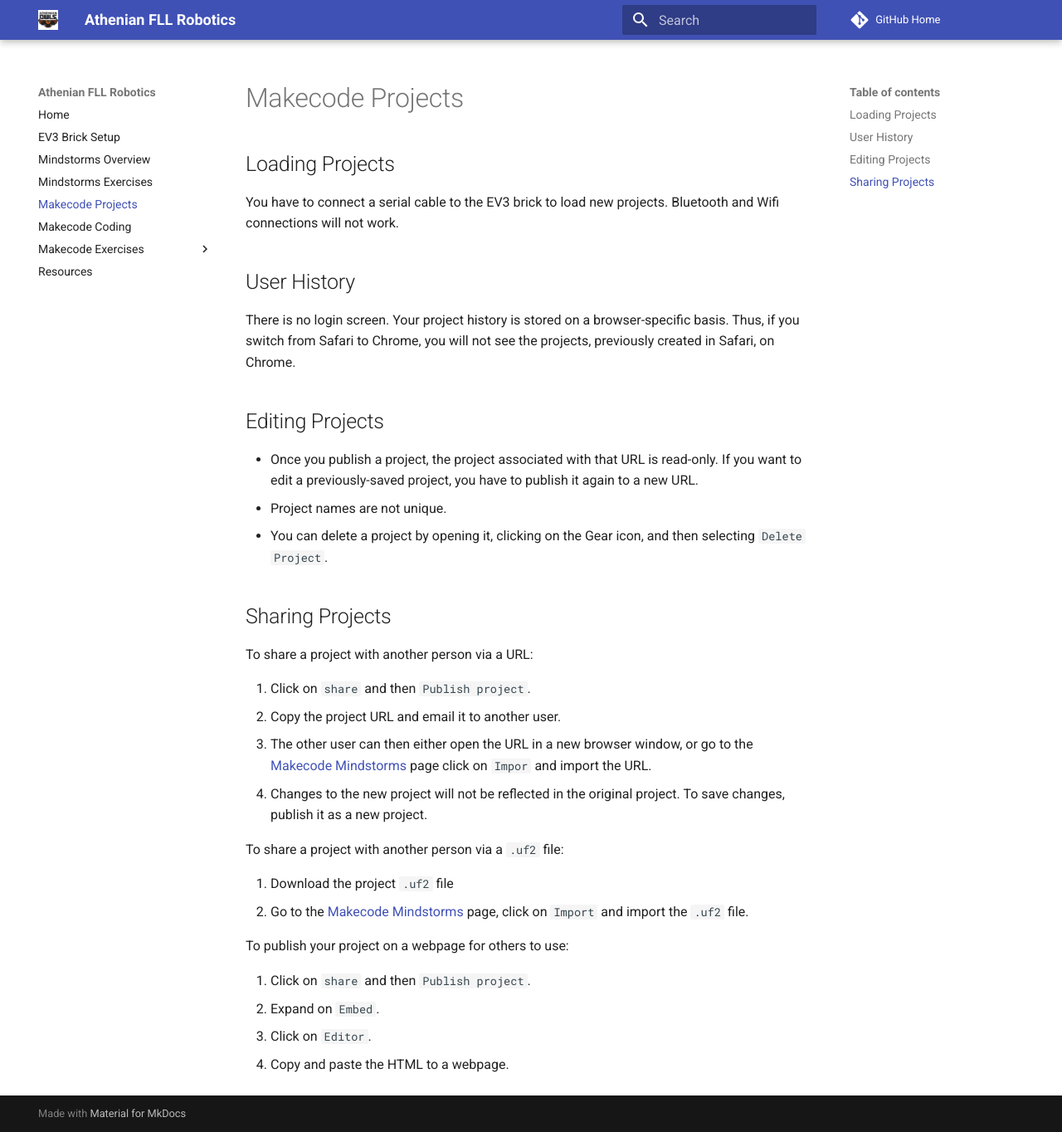
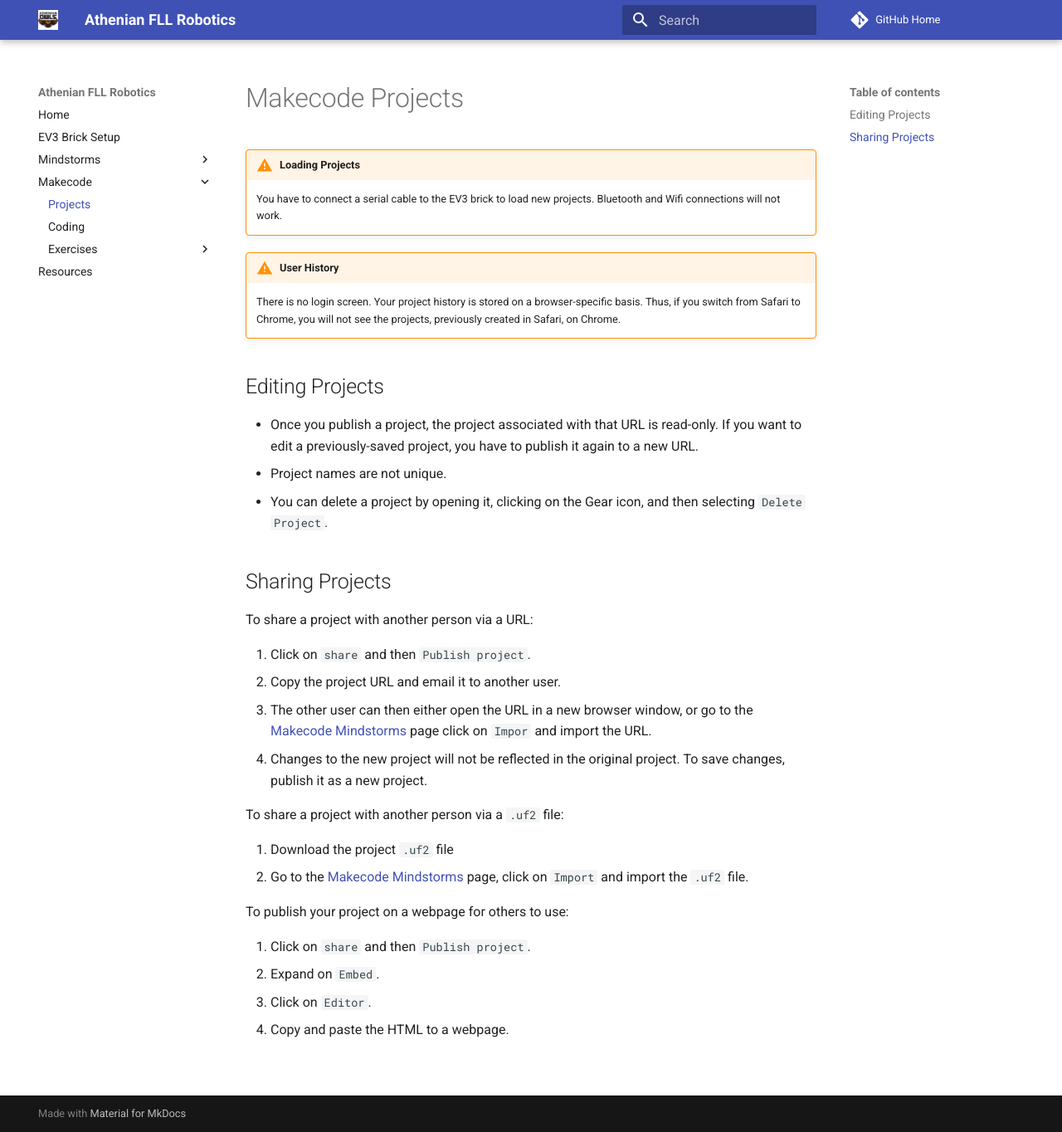
Before and after one commit to athenian-fll/athenian-fll-mkdocs, an MkDocs documentation site: the page built from docs/makecode-projects.md, in a window 1280 px wide and 1364 px high. Shown: the whole window at 83% size. Built offline with MkDocs 1.6.1 and Material for MkDocs 9.7.7, drawn with Linux system fonts in a browser that asks for light colours; comment, search, counter and statistics services are not loaded.

Commit message:
Update docs

```diff
--- a/mkdocs.yml
+++ b/mkdocs.yml
@@ -9,12 +9,14 @@ repo_name: 'GitHub Home'
 nav:
   - Home: index.md
   - EV3 Brick Setup: setup.md
-  - Mindstorms Overview: mindstorms-overview.md
-  - Mindstorms Exercises: mindstorms-exercises.md
-  - Makecode Projects: makecode-projects.md
-  - Makecode Coding: makecode-coding.md
-  - Makecode Exercises:
-    - Goofy Eyes: goofy-eyes.md
+  - Mindstorms:
+    - Overview: mindstorms-overview.md
+    - Exercises: mindstorms-exercises.md
+  - Makecode:
+    - Projects: makecode-projects.md
+    - Coding: makecode-coding.md
+    - Exercises:
+      - Goofy Eyes: goofy-eyes.md
   - Resources: resources.md
 
 theme:
```
Also changed, not shown: docs/makecode-projects.md (+6 -6 lines).
